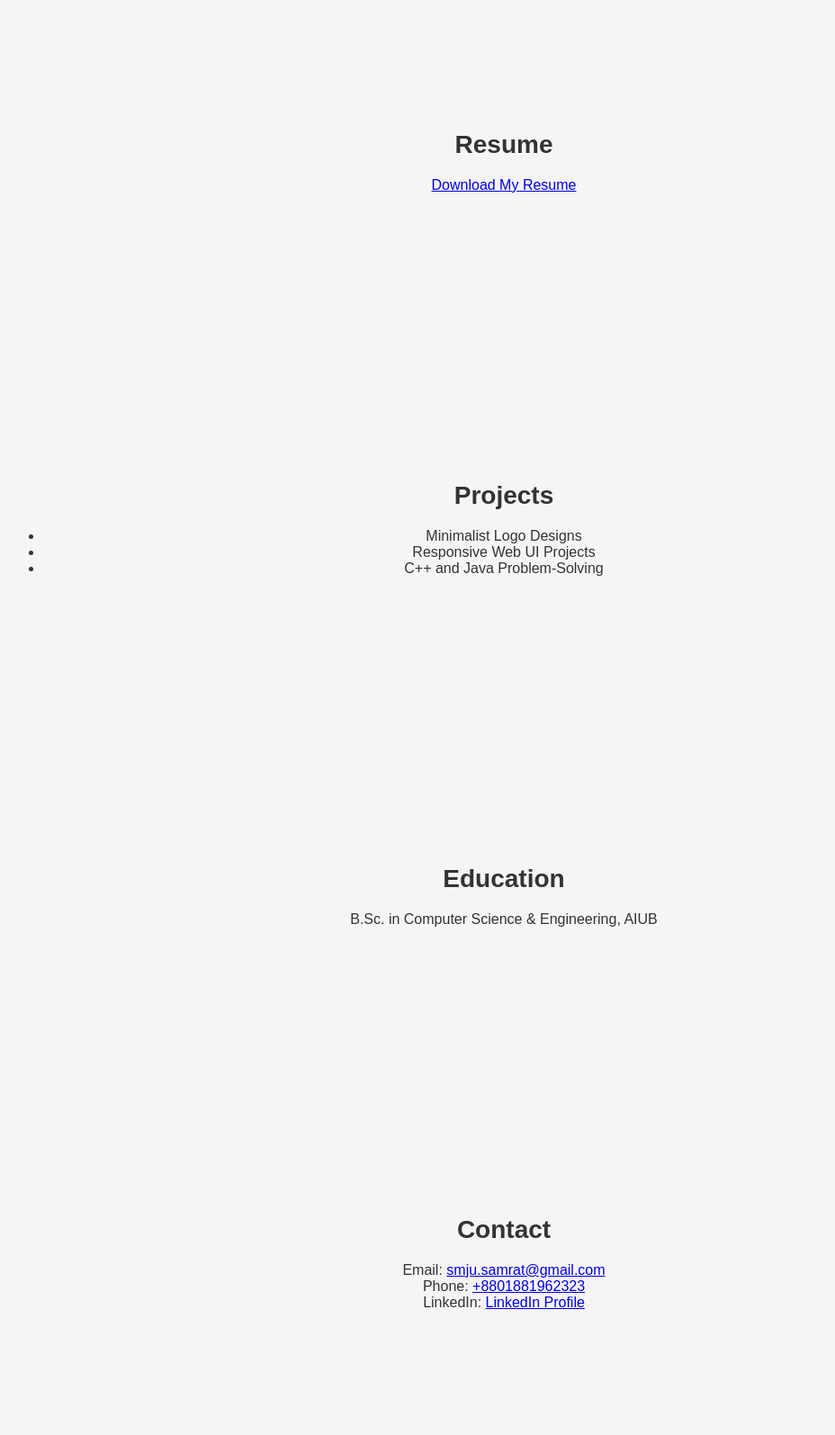
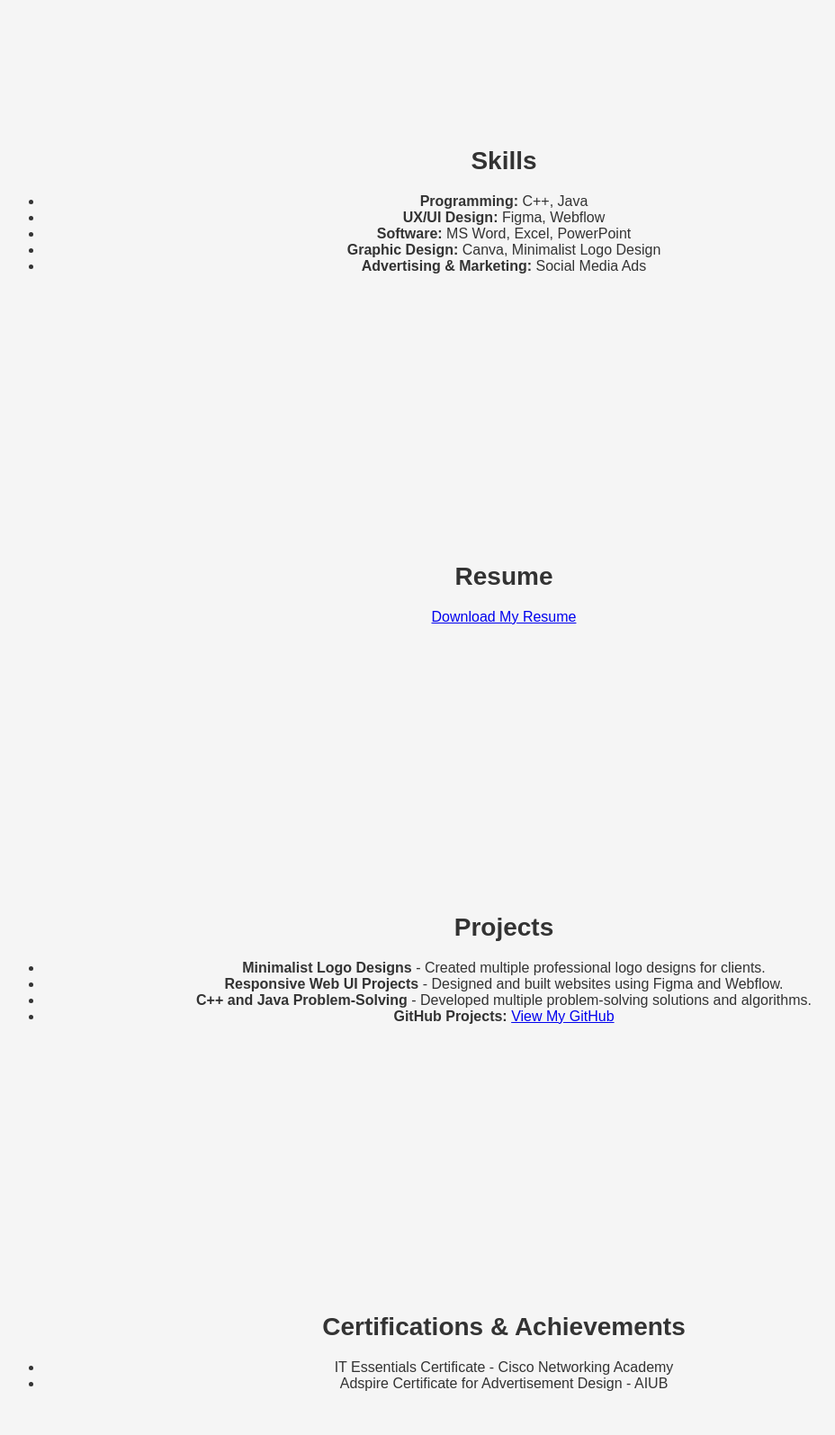
Before and after one commit to samrat-smju/portfolio-, a plain HTML site: page index.html in a window 1280 px wide. Shown: the part 1205-2800 px from the top of the page at 90% size, without its empty margins (80-1008 px from the left). Drawn offline with Linux system fonts and the light colour scheme.

Commit message:
Update index.html

```diff
--- a/index.html
+++ b/index.html
@@ -5,6 +5,18 @@
     <meta name="viewport" content="width=device-width, initial-scale=1.0">
     <title>Sish Mohammad Jalal Uddin Samrat | Portfolio</title>
     <link rel="stylesheet" href="style.css">
+    <link href="https://fonts.googleapis.com/css2?family=Poppins:wght@300;400;600&display=swap" rel="stylesheet">
+    <style>
+        body {
+            font-family: 'Poppins', sans-serif;
+        }
+        h1, h2, h3 {
+            font-weight: 600;
+        }
+        p, li {
+            font-weight: 300;
+        }
+    </style>
 </head>
 <body>
 
@@ -13,8 +25,10 @@
         <ul>
             <li><a href="#home">Home</a></li>
             <li><a href="#about">About</a></li>
+            <li><a href="#skills">Skills</a></li>
             <li><a href="#resume">Resume</a></li>
             <li><a href="#projects">Projects</a></li>
+            <li><a href="#certifications">Certifications</a></li>
             <li><a href="#education">Education</a></li>
             <li><a href="#contact">Contact</a></li>
         </ul>
@@ -35,7 +49,20 @@
 <section id="about">
     <div class="container">
         <h2>About Me</h2>
-        <p>I'm a Computer Science & Engineering student at AIUB, specializing in UX design, C++ & Java programming, and minimalist logo creation.</p>
+        <p>I am a passionate Computer Science & Engineering student at AIUB, currently in my 3rd semester. I specialize in UX design, C++ & Java programming, and minimalist logo creation. My goal is to blend design and technology to create impactful digital experiences.</p>
+    </div>
+</section>
+
+<section id="skills">
+    <div class="container">
+        <h2>Skills</h2>
+        <ul>
+            <li><strong>Programming:</strong> C++, Java</li>
+            <li><strong>UX/UI Design:</strong> Figma, Webflow</li>
+            <li><strong>Software:</strong> MS Word, Excel, PowerPoint</li>
+            <li><strong>Graphic Design:</strong> Canva, Minimalist Logo Design</li>
+            <li><strong>Advertising & Marketing:</strong> Social Media Ads</li>
+        </ul>
     </div>
 </section>
 
@@ -50,9 +77,20 @@
     <div class="container">
         <h2>Projects</h2>
         <ul>
-            <li>Minimalist Logo Designs</li>
-            <li>Responsive Web UI Projects</li>
-            <li>C++ and Java Problem-Solving</li>
+            <li><strong>Minimalist Logo Designs</strong> - Created multiple professional logo designs for clients.</li>
+            <li><strong>Responsive Web UI Projects</strong> - Designed and built websites using Figma and Webflow.</li>
+            <li><strong>C++ and Java Problem-Solving</strong> - Developed multiple problem-solving solutions and algorithms.</li>
+            <li><strong>GitHub Projects:</strong> <a href="https://samrat-smju.github.io/" target="_blank">View My GitHub</a></li>
+        </ul>
+    </div>
+</section>
+
+<section id="certifications">
+    <div class="container">
+        <h2>Certifications & Achievements</h2>
+        <ul>
+            <li>IT Essentials Certificate - Cisco Networking Academy</li>
+            <li>Adspire Certificate for Advertisement Design - AIUB</li>
         </ul>
     </div>
 </section>
@@ -60,7 +98,7 @@
 <section id="education">
     <div class="container">
         <h2>Education</h2>
-        <p>B.Sc. in Computer Science & Engineering, AIUB</p>
+        <p>B.Sc. in Computer Science & Engineering, American International University-Bangladesh (AIUB)</p>
     </div>
 </section>
 
@@ -70,11 +108,12 @@
         <p>Email: <a href="mailto:smju.samrat@gmail.com">smju.samrat@gmail.com</a></p>
         <p>Phone: <a href="tel:+8801881962323">+8801881962323</a></p>
         <p>LinkedIn: <a href="https://www.linkedin.com/in/-samrat" target="_blank">LinkedIn Profile</a></p>
+        <p>GitHub: <a href="https://samrat-smju.github.io/" target="_blank">GitHub Profile</a></p>
     </div>
 </section>
 
 <footer>
-    <p>© 2025 Sish Mohammad Jalal Uddin Samrat</p>
+    <p>© 2025 Sish Mohammad Jalal Uddin Samrat | All Rights Reserved</p>
 </footer>
 
 </body>
```
